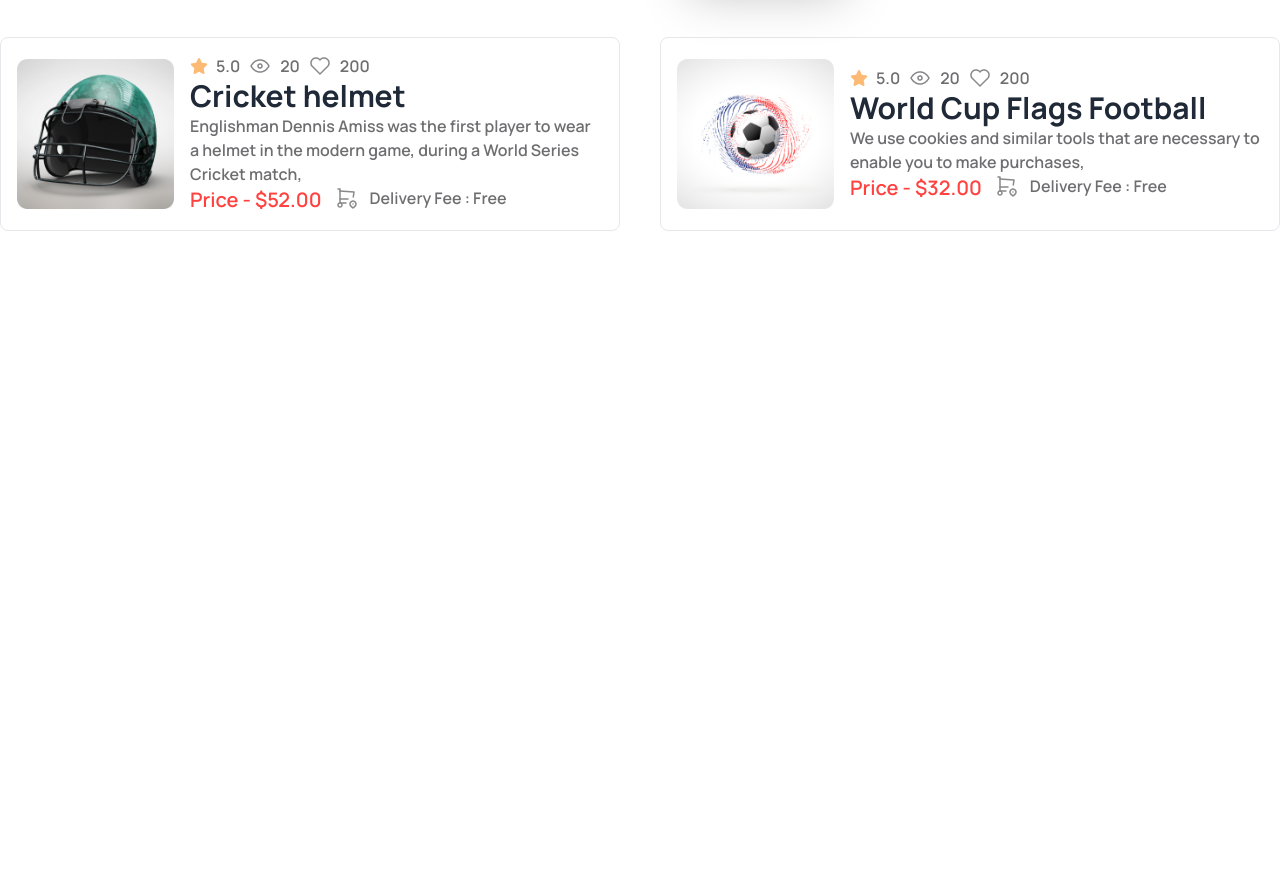
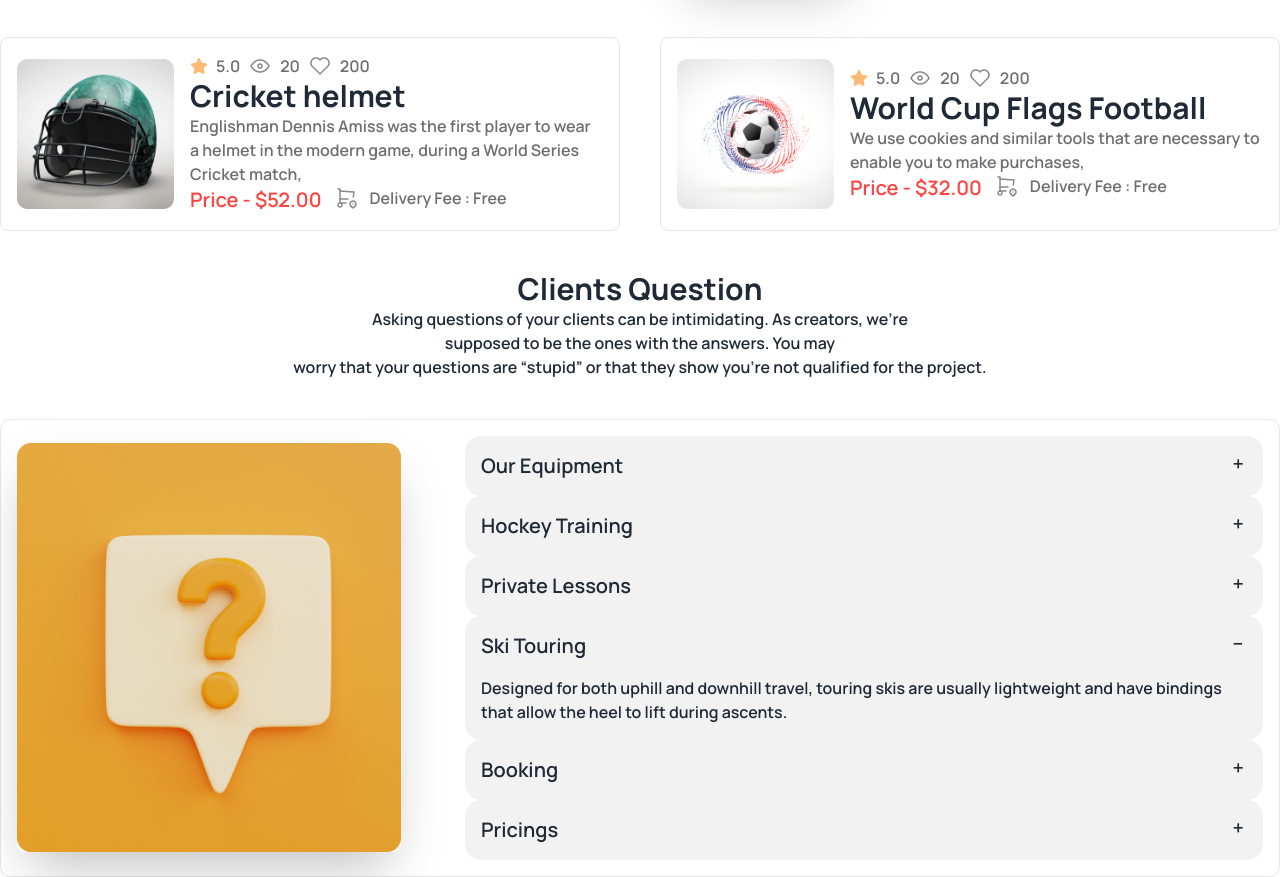
Before and after one commit to juyel66/Assignment-3, a plain HTML site: page index.html in a window 1280 px wide. Shown: the part 3158-4035 px from the top of the page. Before the commit the page ends 3389 px from the top, so only its background shows below. Drawn offline with nearby package versions, Linux system fonts and the light colour scheme.

Commit message:
clint section added

```diff
--- a/index.html
+++ b/index.html
@@ -208,14 +208,6 @@
               </div>
             </div>
 
-
-
-
-
-
-
-
-
           </section>
 
           <!-- product section -->
@@ -394,7 +386,75 @@
 
           </div>
 
+          <!-- Clients section -->
 
+
+            <div class="text-center my-10">
+              <h1 class="text-3xl font-extrabold">Clients Question</h1>
+              <p>Asking questions of your clients can be intimidating. As creators, we’re <br> supposed to be the ones with the answers.  You may <br> worry that your questions are “stupid” or that they show you’re not qualified for the project.</p>
+            </div>
+
+              <div class="hero border rounded-[10px]">
+                <div class="hero-content gap-16 flex-col lg:flex-row">
+                  <img src="Images/11.png" class="max-w-sm rounded-lg shadow-2xl" />
+                  <div>
+                    <div class="collapse collapse-plus bg-base-200">
+                      <input type="radio" name="my-accordion-3" checked="checked" />
+                      <div class="collapse-title text-xl font-medium">
+                        Our Equipment
+                      </div>
+                      <div class="collapse-content">
+                        <p>We are passionate about supporting young children’s development and provide a wide range of services and products to support school improvement</p>
+                      </div>
+                    </div>
+                    <div class="collapse collapse-plus bg-base-200">
+                      <input type="radio" name="my-accordion-3" checked="checked" />
+                      <div class="collapse-title text-xl font-medium">
+                        Hockey Training
+                      </div>
+                      <div class="collapse-content">
+                        <p>Work on different moves such as dekes, dribbling, and quick maneuvers to outplay opponents</p>
+                      </div>
+                    </div>
+                    <div class="collapse collapse-plus bg-base-200">
+                      <input type="radio" name="my-accordion-3" checked="checked" />
+                      <div class="collapse-title text-xl font-medium">
+                        Private Lessons
+                      </div>
+                      <div class="collapse-content">
+                        <p>One-on-one attention allows the coach to tailor the lessons specifically to your skill level, strengths, and areas needing improvement.</p>
+                      </div>
+                    </div>
+                    <div class="collapse collapse-plus bg-base-200">
+                      <input type="radio" name="my-accordion-3" checked="checked" />
+                      <div class="collapse-title text-xl font-medium">
+                        Ski Touring
+                      </div>
+                      <div class="collapse-content">
+                        <p> Designed for both uphill and downhill travel, touring skis are usually lightweight and have bindings that allow the heel to lift during ascents.</p>
+                      </div>
+                    </div>
+                    <div class="collapse collapse-plus bg-base-200">
+                      <input type="radio" name="my-accordion-3" />
+                      <div class="collapse-title text-xl font-medium">
+                        Booking
+                      </div>
+                      <div class="collapse-content">
+                        <p>Decide where you want to book the room. Options include hotel websites, online travel agencies (OTAs) like Booking.com, Expedia, or Airbnb.</p>
+                      </div>
+                    </div>
+                    <div class="collapse collapse-plus bg-base-200">
+                      <input type="radio" name="my-accordion-3" />
+                      <div class="collapse-title text-xl font-medium">
+                        Pricings
+                      </div>
+                      <div class="collapse-content">
+                        <p>If you're inquiring about the pricing of a specific product or service, you might want to check the official website of the company offering that product or service. Many businesses list their prices online.</p>
+                      </div>
+                    </div>
+                  </div>
+                </div>
+              </div>
 
 
 
```
